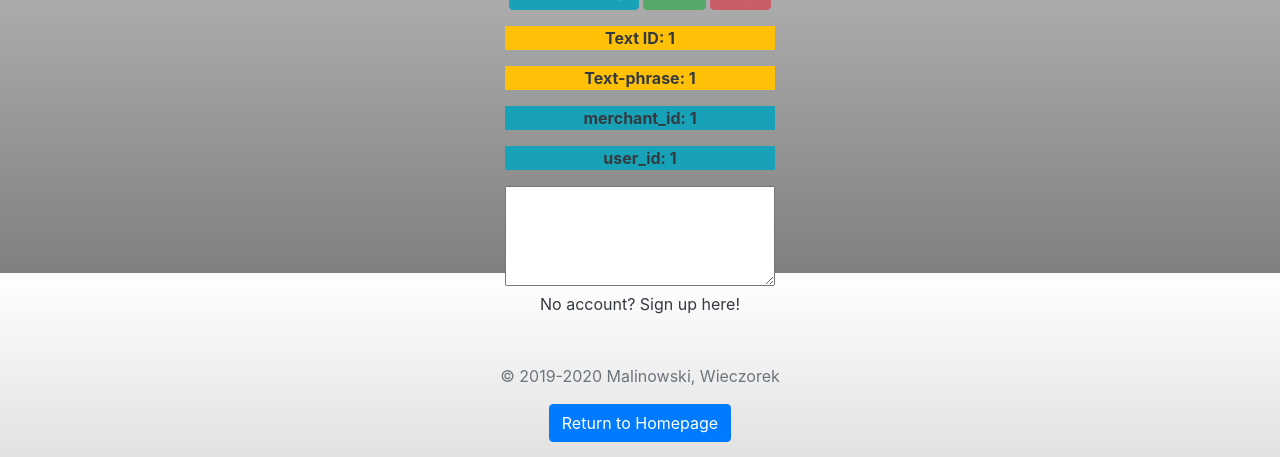
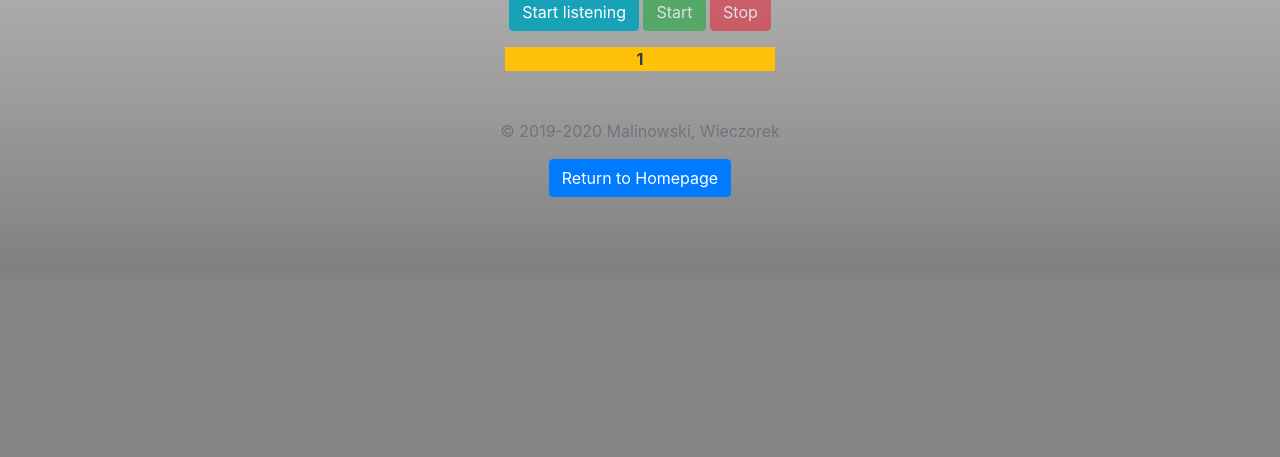
Before and after one commit to crushyna/vbiometrics-front, a Flask app: page /record_voice in a window 1280 px wide. Shown: the part 527-984 px from the top of the page. After the commit the page ends 724 px from the top, so only its background shows below. Run offline with Flask 2, Linux system fonts and the light colour scheme; the visitor is signed in with stand-in values (Sample User, id 1); some libraries are stand-ins or nearby versions.

Commit message:
cleared test info on recording modules

```diff
--- a/templates/record_voice.html
+++ b/templates/record_voice.html
@@ -14,16 +14,11 @@
             <button id="start" class="btn btn-success" onclick="startRecording()" disabled>Start</button>
             <button id="stop" class="btn btn-danger" onclick="stopRecording()" disabled>Stop</button>
         </p>
-        <p class="text-dark bg-warning font-weight-bold">Text ID: {{session['text_id']}}</p>
-        <p class="text-dark bg-warning font-weight-bold">Text-phrase: {{session['textphrase']}}</p>
-        <p class="text-dark bg-info font-weight-bold">merchant_id: {{session['merchant_id']}}</p>
-        <p class="text-dark bg-info font-weight-bold">user_id: {{session['user_id']}}</p>
+        <p class="text-dark bg-warning font-weight-bold">{{session['textphrase']}}</p>
         <p class="text-dark bg-danger font-weight-bold">{{error}}</p>
-        <textarea id="output" style="width: 100%;height: 100px" readonly></textarea>
     </div>
         {% else %}
-        <a class="btn btn-primary" href="/" role="button">Proceed</a>
-        <a class="btn btn-primary" href="/record_voice" role="button">Next recording</a>
+
         {% endif %}
 
     <script src="{{ url_for('static', filename='recorder.js') }}"></script>
@@ -33,7 +28,6 @@
         {% if session.authenticated %}
         <p class="mt-5 mb-3 text-muted">&copy; 2019-2020 Malinowski, Wieczorek</p>
         {% else %}
-        <a href="/register/" class="text-dark">No account? Sign up here!</a>
         <p class="mt-5 mb-3 text-muted">&copy; 2019-2020 Malinowski, Wieczorek</p>
         <a class="btn btn-primary" href="/" role="button">Return to Homepage</a>
         {% endif %}
```
Also changed, not shown: templates/register_record_voice.html (+2 -10 lines).
